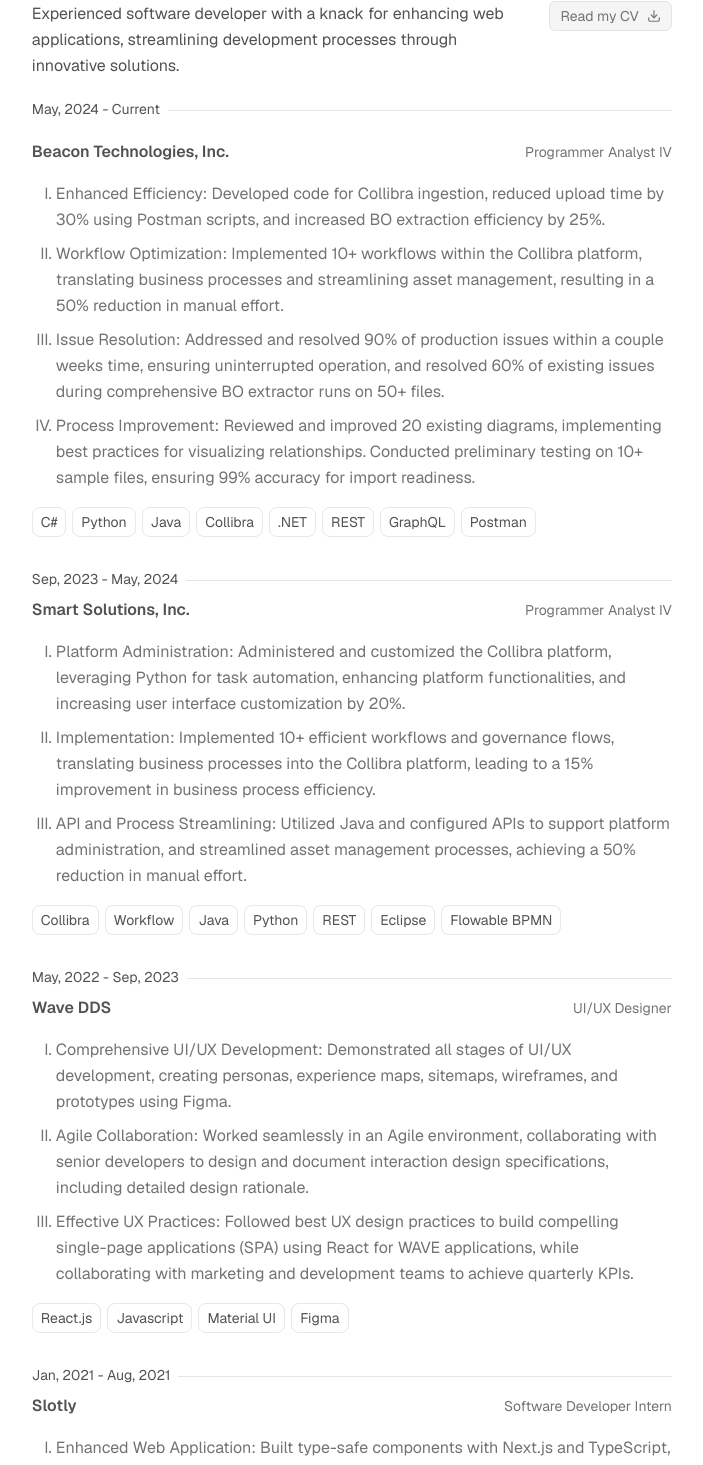
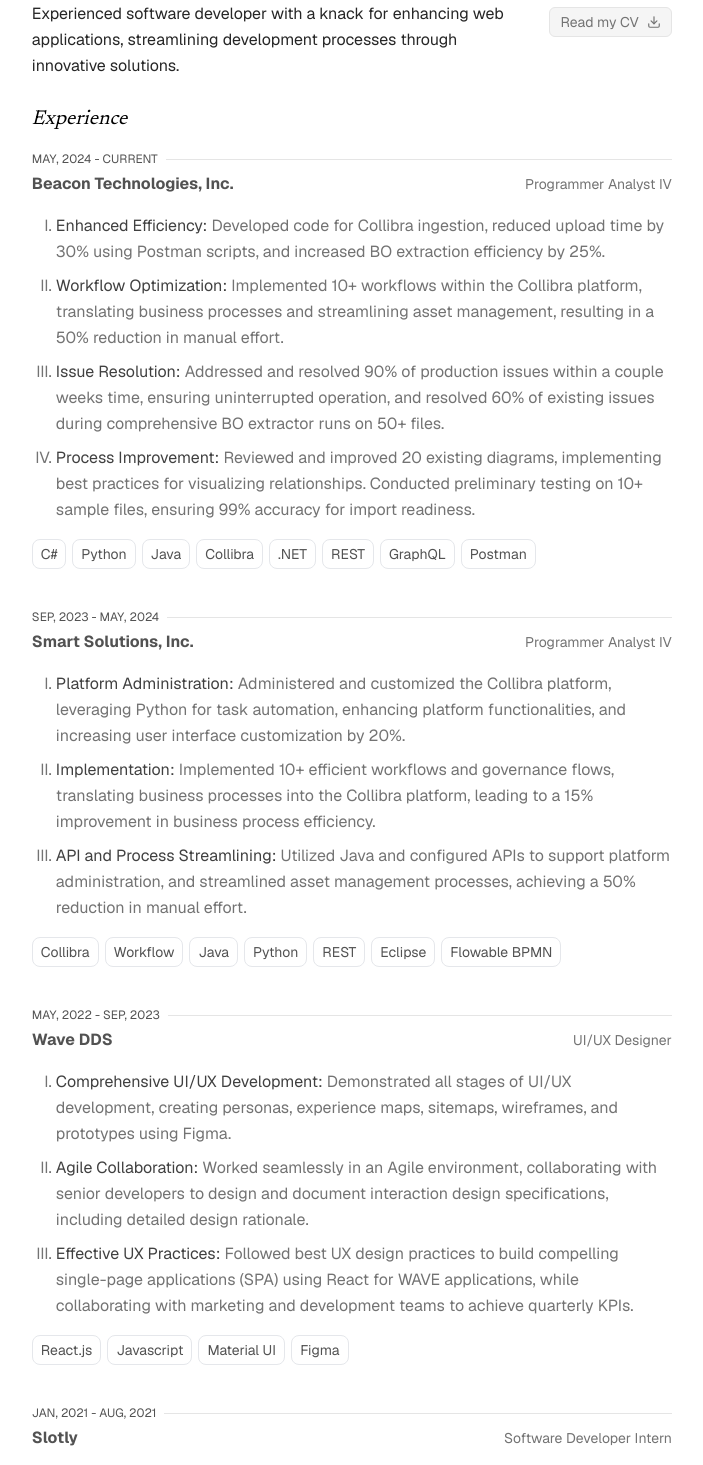
Before and after one commit to Boro23-wq/boro.im, a Next.js app: page /work in a window 1280 px wide. Shown: the part 180-1645 px from the top of the page, without its empty margins (332-1035 px from the left). Built offline with nearby package versions, Linux system fonts and the light colour scheme.

Commit message:
updated minor things

```diff
--- a/app/blog/page.tsx
+++ b/app/blog/page.tsx
@@ -14,7 +14,7 @@
 
       <BlogHeaderWSearch />
 
-      <section className="mt-8 md:mt-10 leading-relaxed">
+      <section className="mb-8 mt-4 leading-relaxed">
         <BlogPosts page="blog" />
       </section>
     </>
--- a/app/components/blog-header.tsx
+++ b/app/components/blog-header.tsx
@@ -24,7 +24,7 @@
 
   return (
     <div className="dark:text-[#d4d4d4]">
-      <div className="relative flex justify-between mt-0 sm:mt-1 items-center">
+      <div className="relative flex justify-between mt-0 mt-1 !mb-8 items-center">
         <p className="newsreader-400-tall font-medium text-xs mt-1">{`/ blog`}</p>
         <div className="flex items-center">
           <button
--- a/app/components/posts.tsx
+++ b/app/components/posts.tsx
@@ -81,7 +81,7 @@
             <p className="text-sm text-neutral-400 dark:text-neutral-600 w-[100px] tabular-nums relative">
               {year}
             </p>
-            <hr className="ml-4 absolute left-10 right-0 top-1/2 transform -translate-y-1/2 border-t border-neutral-200 dark:border-neutral-800" />
+            <hr className="ml-4 absolute left-10 right-0 top-1/2 transform -translate-y-1/2 border-t border-neutral-200 dark:border-neutral-700" />
           </div>
 
           {posts.map((post, index) => {
--- a/app/components/projects.tsx
+++ b/app/components/projects.tsx
@@ -24,7 +24,7 @@
             <Link href={`/project/${project.slug}`} className="">
               <div className="flex items-center relative mb-2">
                 <p className="newsreader-400-tall">{project.metadata.title}</p>
-                <hr className="flex-grow ml-2 border-t border-neutral-200 dark:border-neutral-800 group-hover:border-neutral-300 dark:group-hover:border-neutral-700 transition-colors duration-300" />
+                <hr className="flex-grow ml-2 border-t border-neutral-200 dark:border-neutral-700 group-hover:border-neutral-300 dark:group-hover:border-neutral-600 transition-colors duration-300" />
               </div>
 
               <p className="text-sm mt-0.5 text-neutral-400 dark:text-neutral-500">
--- a/app/global.css
+++ b/app/global.css
@@ -556,7 +556,7 @@
 }
 
 .prose li {
-  @apply my-2 text-neutral-800 dark:text-neutral-400;
+  @apply my-2 text-neutral-600 dark:text-neutral-400;
 }
 
 .prose ol {
@@ -578,8 +578,8 @@
 }
 
 .prose > :first-child {
-  margin-top: 1.25em !important;
-  margin-bottom: 1.25em !important;
+  margin-top: 1.25em;
+  margin-bottom: 1.25em;
 }
 
 .prose .callout > p {
@@ -590,7 +590,7 @@
   text-wrap: balance;
 }
 
-@media (min-width: 768px) {
+@media (min-width: 1024px) {
   .blog-section:hover .title:not(:hover) {
     @apply text-neutral-400 dark:text-neutral-500 transition-all;
   }
--- a/app/project/[slug]/page.tsx
+++ b/app/project/[slug]/page.tsx
@@ -143,7 +143,7 @@
           )}
         </div>
 
-        <hr className="h-0.5 mx-auto bg-neutral-200 border-0 dark:bg-neutral-700" />
+        <hr className="h-0.5 mx-auto !mt-0 mb-4 bg-neutral-200 border-0 md:my-6 dark:bg-neutral-700" />
 
         <article className="prose">
           <CustomMDX source={project.content} />
--- a/app/work/page.tsx
+++ b/app/work/page.tsx
@@ -15,8 +15,8 @@
       <section className="leading-relaxed dark:text-[#d4d4d4]">
         <p className="newsreader-400-tall font-medium mt-1">{`/ work`}</p>
         <div className="mt-8 flex justify-start items-start flex-col sm:flex-row">
-          <div className="flex mr-6">
-            <p className="text-pretty text-neutral-600 dark:text-neutral-400">
+          <div className="flex mr-6 mb-2">
+            <p className="text-pretty text-neutral-800 dark:text-neutral-300">
               Experienced software developer with a knack for enhancing web
               applications, streamlining development processes through
               innovative solutions.
@@ -27,22 +27,25 @@
             href="/resume.pdf"
             target="_blank"
             rel="noopener noreferrer"
-            className="flex items-center mt-3 sm:mt-0 border border-neutral-200 dark:border-neutral-700 bg-neutral-100 text-neutral-500 hover:text-neutral-600 dark:bg-neutral-800 dark:text-neutral-400 dark:hover:text-neutral-300 px-2.5 py-1 rounded-md transition-all"
+            className="flex items-center mt-3 mb-5 sm:mb-0 sm:mt-1.5 border border-neutral-200 dark:border-neutral-700 bg-neutral-100 text-neutral-500 hover:text-neutral-600 dark:bg-neutral-800 dark:text-neutral-400 dark:hover:text-neutral-300 px-2.5 py-1 rounded-md transition-all"
           >
             <button className="flex text-nowrap text-sm">Read my CV</button>
             <DownloadIcon className="flex w-3.5 h-3.5 ml-2" />
           </Link>
         </div>
+        <div className="my-4">
+          <p className="newsreader-400-tall">Experience</p>
+        </div>
         <div className="prose prose-neutral dark:prose-invert mt-4">
           {/* beacon */}
           <>
-            <div className="flex items-center relative mb-2">
-              <p className="text-sm !mb-0">May, 2024 - Current</p>
-              <hr className="flex-grow ml-2 mt-1 border-t border-neutral-200 dark:border-neutral-800 group-hover:border-neutral-300 dark:group-hover:border-neutral-700 transition-colors duration-300" />
+            <div className="flex items-center relative !m-0 !mb-1">
+              <p className="text-xs uppercase !mb-0">May, 2024 - Current</p>
+              <hr className="flex-grow ml-2 border-t border-neutral-200 dark:border-neutral-700 group-hover:border-neutral-300 dark:group-hover:border-neutral-700 transition-colors duration-300" />
             </div>
 
             <div className="flex flex-col md:flex-row justify-start md:justify-between items-start md:items-center">
-              <p className="font-semibold text-md !mb-0.5 md:!mb-0 !text-neutral-600 dark:!text-neutral-300">
+              <p className="font-bold text-md !mb-0.5 md:!mb-0 !text-neutral-600 dark:!text-neutral-300">
                 Beacon Technologies, Inc.
               </p>
               <p className="text-sm !mb-0 !text-neutral-500 dark:!text-neutral-400">
@@ -52,7 +55,7 @@
 
             <ul className="!mt-4">
               <li className="!text-neutral-500 dark:!text-neutral-400 list-[upper-roman]">
-                <span className="dark:!text-neutral-300">
+                <span className="!text-neutral-700 dark:!text-neutral-300">
                   Enhanced Efficiency:
                 </span>{" "}
                 Developed code for Collibra ingestion, reduced upload time by
@@ -60,7 +63,7 @@
                 efficiency by 25%.
               </li>
               <li className="!text-neutral-500 dark:!text-neutral-400 list-[upper-roman]">
-                <span className="dark:!text-neutral-300">
+                <span className="!text-neutral-700 dark:!text-neutral-300">
                   {" "}
                   Workflow Optimization:
                 </span>{" "}
@@ -69,7 +72,7 @@
                 management, resulting in a 50% reduction in manual effort.
               </li>
               <li className="!text-neutral-500 dark:!text-neutral-400 list-[upper-roman]">
-                <span className="dark:!text-neutral-300">
+                <span className="!text-neutral-700 dark:!text-neutral-300">
                   Issue Resolution:
                 </span>{" "}
                 Addressed and resolved 90% of production issues within a couple
@@ -78,7 +81,7 @@
                 files.
               </li>
               <li className="!text-neutral-500 dark:!text-neutral-400 list-[upper-roman]">
-                <span className="dark:!text-neutral-300">
+                <span className="!text-neutral-700 dark:!text-neutral-300">
                   Process Improvement:
                 </span>{" "}
                 Reviewed and improved 20 existing diagrams, implementing best
@@ -123,14 +126,14 @@
           </>
 
           {/* Smart solutions */}
-          <div className="mt-8">
-            <div className="flex items-center relative mb-2">
-              <p className="text-sm !mb-0">Sep, 2023 - May, 2024</p>
-              <hr className="flex-grow ml-2 mt-1 border-t border-neutral-200 dark:border-neutral-800 group-hover:border-neutral-300 dark:group-hover:border-neutral-700 transition-colors duration-300" />
+          <div className="mt-10">
+            <div className="flex items-center relative !m-0 !mb-1">
+              <p className="text-xs uppercase !mb-0">Sep, 2023 - May, 2024</p>
+              <hr className="flex-grow ml-2 border-t border-neutral-200 dark:border-neutral-700 group-hover:border-neutral-300 dark:group-hover:border-neutral-700 transition-colors duration-300" />
             </div>
 
             <div className="flex flex-col md:flex-row justify-start md:justify-between items-start md:items-center">
-              <p className="font-semibold text-md !mb-0.5 md:!mb-0 !text-neutral-600 dark:!text-neutral-300">
+              <p className="font-bold text-md !mb-0.5 md:!mb-0 !text-neutral-600 dark:!text-neutral-300">
                 Smart Solutions, Inc.
               </p>
               <p className="text-sm !mb-0 !text-neutral-500 dark:!text-neutral-400">
@@ -140,7 +143,7 @@
 
             <ul className="!mt-4">
               <li className="!text-neutral-500 dark:!text-neutral-400 list-[upper-roman]">
-                <span className="dark:!text-neutral-300">
+                <span className="!text-neutral-700 dark:!text-neutral-300">
                   Platform Administration:
                 </span>{" "}
                 Administered and customized the Collibra platform, leveraging
@@ -148,13 +151,16 @@
                 and increasing user interface customization by 20%.
               </li>
               <li className="!text-neutral-500 dark:!text-neutral-400 list-[upper-roman]">
-                <span className="dark:!text-neutral-300"> Implementation:</span>{" "}
+                <span className="!text-neutral-700 dark:!text-neutral-300">
+                  {" "}
+                  Implementation:
+                </span>{" "}
                 Implemented 10+ efficient workflows and governance flows,
                 translating business processes into the Collibra platform,
                 leading to a 15% improvement in business process efficiency.
               </li>
               <li className="!text-neutral-500 dark:!text-neutral-400 list-[upper-roman]">
-                <span className="dark:!text-neutral-300">
+                <span className="!text-neutral-700 dark:!text-neutral-300">
                   API and Process Streamlining:
                 </span>{" "}
                 Utilized Java and configured APIs to support platform
@@ -195,14 +201,14 @@
           </div>
 
           {/* Wave */}
-          <div className="mt-8">
-            <div className="flex items-center relative mb-2">
-              <p className="text-sm !mb-0">May, 2022 - Sep, 2023</p>
-              <hr className="flex-grow ml-2 mt-1 border-t border-neutral-200 dark:border-neutral-800 group-hover:border-neutral-300 dark:group-hover:border-neutral-700 transition-colors duration-300" />
+          <div className="mt-10">
+            <div className="flex items-center relative !m-0 !mb-1">
+              <p className="text-xs uppercase !mb-0">May, 2022 - Sep, 2023</p>
+              <hr className="flex-grow ml-2 border-t border-neutral-200 dark:border-neutral-700 group-hover:border-neutral-300 dark:group-hover:border-neutral-700 transition-colors duration-300" />
             </div>
 
             <div className="flex flex-col md:flex-row justify-start md:justify-between items-start md:items-center">
-              <p className="font-semibold text-md !mb-0.5 md:!mb-0 !text-neutral-600 dark:!text-neutral-300">
+              <p className="font-bold text-md !mb-0.5 md:!mb-0 !text-neutral-600 dark:!text-neutral-300">
                 Wave DDS
               </p>
               <p className="text-sm !mb-0 !text-neutral-500 dark:!text-neutral-400">
@@ -212,7 +218,7 @@
 
             <ul className="!mt-4">
               <li className="!text-neutral-500 dark:!text-neutral-400 list-[upper-roman]">
-                <span className="dark:!text-neutral-300">
+                <span className="!text-neutral-700 dark:!text-neutral-300">
                   Comprehensive UI/UX Development:
                 </span>{" "}
                 Demonstrated all stages of UI/UX development, creating personas,
@@ -220,7 +226,7 @@
                 Figma.
               </li>
               <li className="!text-neutral-500 dark:!text-neutral-400 list-[upper-roman]">
-                <span className="dark:!text-neutral-300">
+                <span className="!text-neutral-700 dark:!text-neutral-300">
                   Agile Collaboration:
                 </span>{" "}
                 Worked seamlessly in an Agile environment, collaborating with
@@ -228,7 +234,7 @@
                 specifications, including detailed design rationale.
               </li>
               <li className="!text-neutral-500 dark:!text-neutral-400 list-[upper-roman]">
-                <span className="dark:!text-neutral-300">
+                <span className="!text-neutral-700 dark:!text-neutral-300">
                   Effective UX Practices:
                 </span>{" "}
                 Followed best UX design practices to build compelling
@@ -258,14 +264,14 @@
           </div>
 
           {/* Slotly */}
-          <div className="mt-8">
-            <div className="flex items-center relative mb-2">
-              <p className="text-sm !mb-0">Jan, 2021 - Aug, 2021</p>
-              <hr className="flex-grow ml-2 mt-1 border-t border-neutral-200 dark:border-neutral-800 group-hover:border-neutral-300 dark:group-hover:border-neutral-700 transition-colors duration-300" />
+          <div className="mt-10">
+            <div className="flex items-center relative !m-0 !mb-1">
+              <p className="text-xs uppercase !mb-0">Jan, 2021 - Aug, 2021</p>
+              <hr className="flex-grow ml-2 border-t border-neutral-200 dark:border-neutral-700 group-hover:border-neutral-300 dark:group-hover:border-neutral-700 transition-colors duration-300" />
             </div>
 
             <div className="flex flex-col md:flex-row justify-start md:justify-between items-start md:items-center">
-              <p className="font-semibold text-md !mb-0.5 md:!mb-0 !text-neutral-600 dark:!text-neutral-300">
+              <p className="font-bold text-md !mb-0.5 md:!mb-0 !text-neutral-600 dark:!text-neutral-300">
                 Slotly
               </p>
               <p className="text-sm !mb-0 !text-neutral-500 dark:!text-neutral-400">
@@ -275,14 +281,14 @@
 
             <ul className="!mt-4">
               <li className="!text-neutral-500 dark:!text-neutral-400 list-[upper-roman]">
-                <span className="dark:!text-neutral-300">
+                <span className="!text-neutral-700 dark:!text-neutral-300">
                   Enhanced Web Application:
                 </span>{" "}
                 Built type-safe components with Next.js and TypeScript,
                 improving average user time on page by 2 minutes.
               </li>
               <li className="!text-neutral-500 dark:!text-neutral-400 list-[upper-roman]">
-                <span className="dark:!text-neutral-300">
+                <span className="!text-neutral-700 dark:!text-neutral-300">
                   Optimized Scheduling Platform:
                 </span>{" "}
                 Led the redesign and migration of an end-to-end scheduling
@@ -290,7 +296,7 @@
                 web vitals, resulting in better FID and LCP metrics.
               </li>
               <li className="!text-neutral-500 dark:!text-neutral-400 list-[upper-roman]">
-                <span className="dark:!text-neutral-300">
+                <span className="!text-neutral-700 dark:!text-neutral-300">
                   Improved Development Processes:
                 </span>{" "}
                 Overhauled the CI/CD pipeline, increasing code delivery speed by
--- a/package.json
+++ b/package.json
@@ -20,6 +20,7 @@
     "@vercel/analytics": "^1.3.1",
     "@vercel/speed-insights": "^1.0.12",
     "autoprefixer": "^10.4.19",
+    "framer-motion": "^11.3.17",
     "fuzzy-search": "^3.2.1",
     "geist": "^1.3.1",
     "gray-matter": "^4.0.3",
```
Also changed, not shown: app/page.tsx (+6 -7 lines), 1 other file (tests, documents, lock files or other folders).
